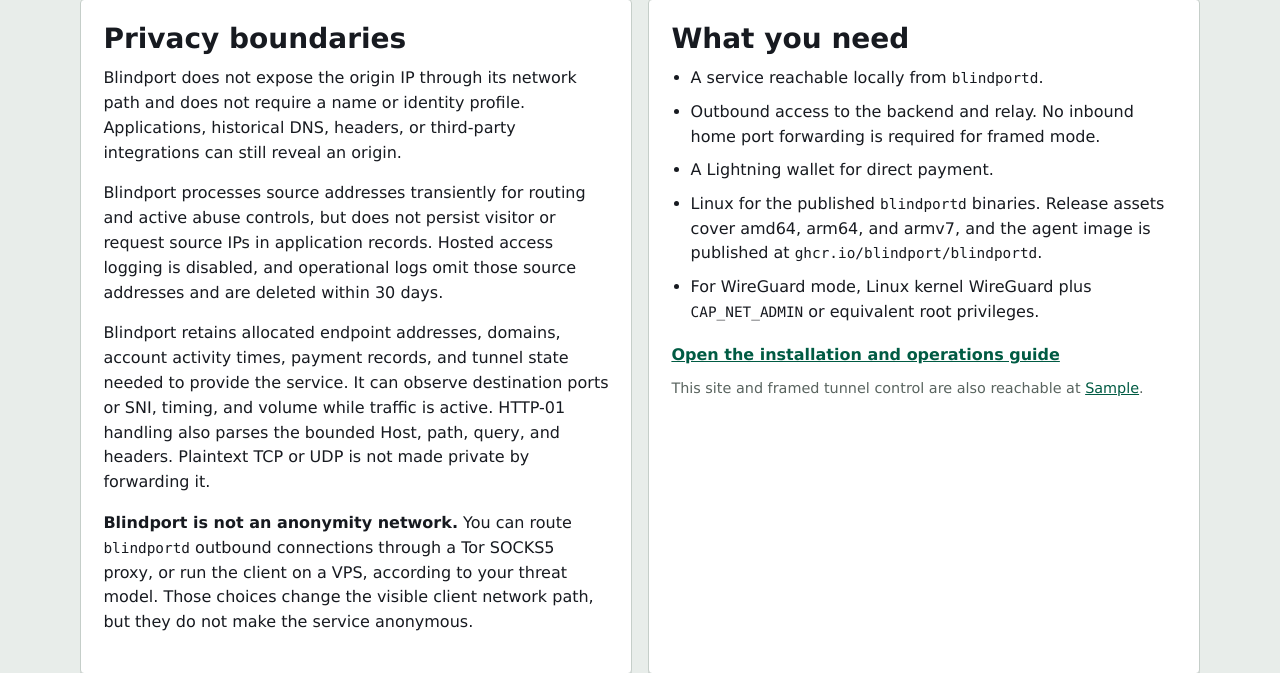
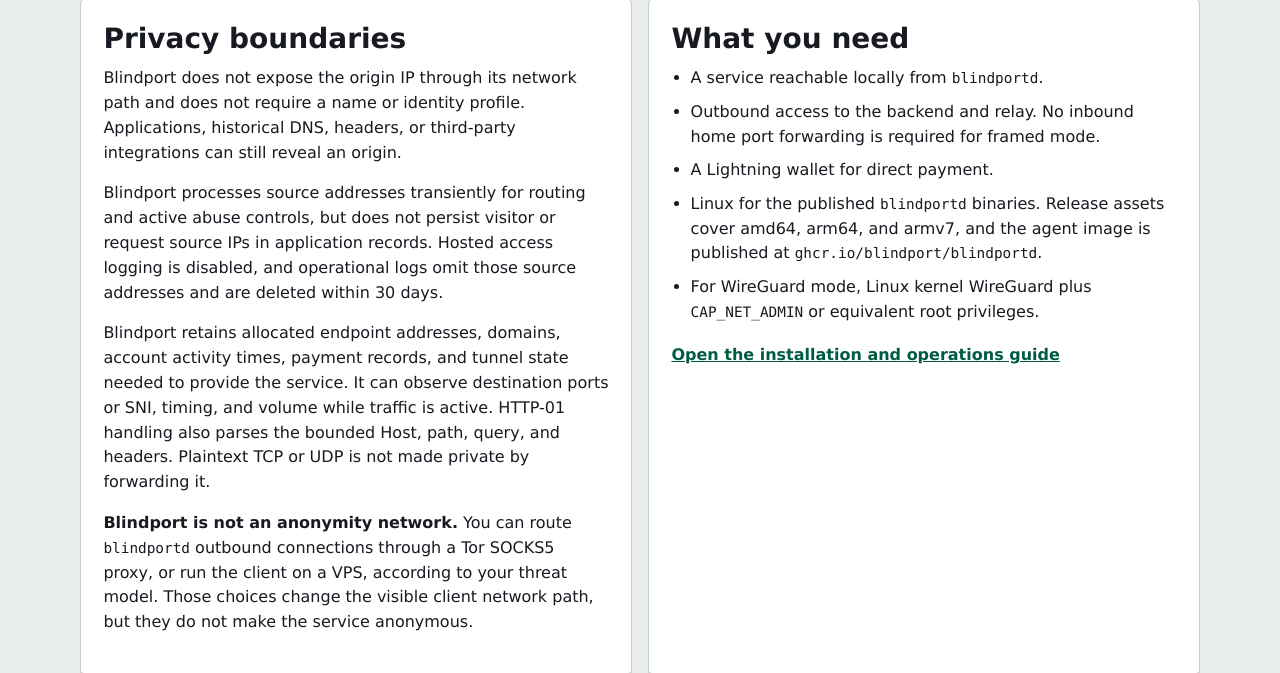
Before and after one commit to blindport/blindport, a FastAPI app: template backend/src/blindport/templates/landing.html in a window 1280 px wide. Shown: the part 3829-4502 px from the top of the page. Run offline with FastAPI, Linux system fonts and the light colour scheme; the template is opened without the code that fills it: most values are stand-ins (such as "Sample title", 1, 10 or a date in 2020); parts of the project's set-up code (start-up, migrations or seed data) failed here and were passed over.

Commit message:
fix(web): keep onion address header-only

```diff
--- a/backend/src/blindport/templates/landing.html
+++ b/backend/src/blindport/templates/landing.html
@@ -288,7 +288,6 @@
       <li>For WireGuard mode, Linux kernel WireGuard plus <code>CAP_NET_ADMIN</code> or equivalent root privileges.</li>
     </ul>
     <a class="text-link" href="/guide">Open the installation and operations guide</a>
-    {% if onion_host %}<p class="field-help">This site and framed tunnel control are also reachable at <a href="http://{{ onion_host }}">{{ onion_host }}</a>.</p>{% endif %}
   </article>
 </section>
 
```
Also changed, not shown: backend/tests/test_static_assets.py (+2 -0 lines).
